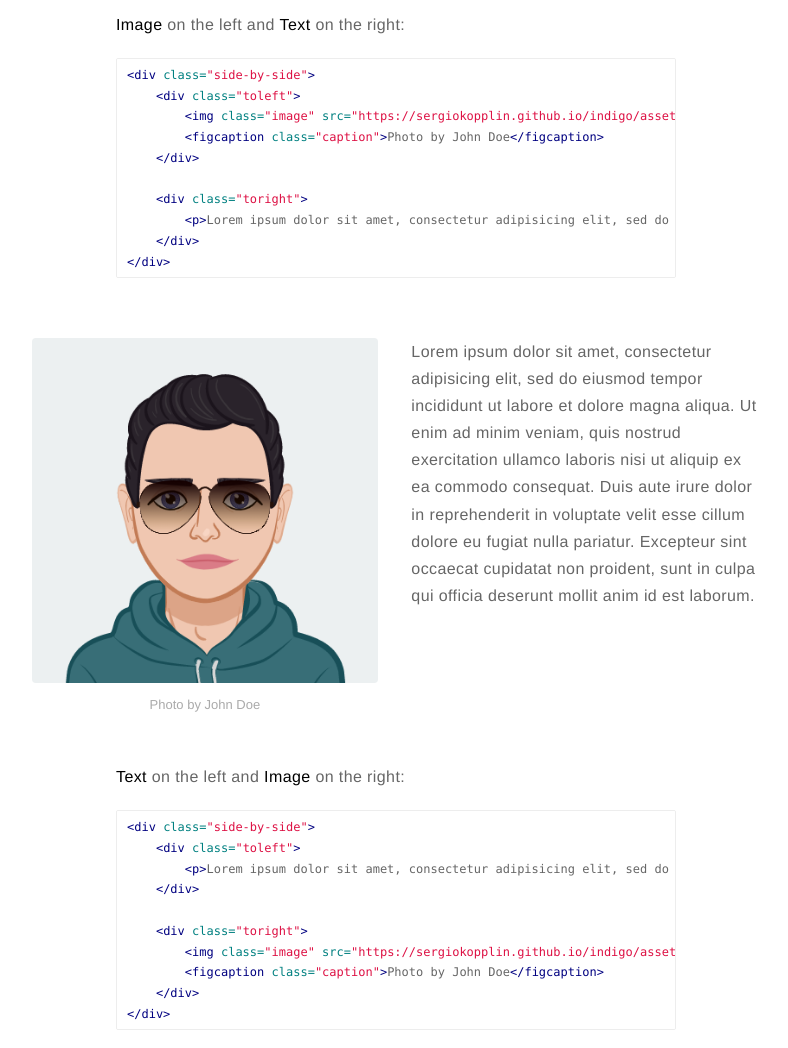
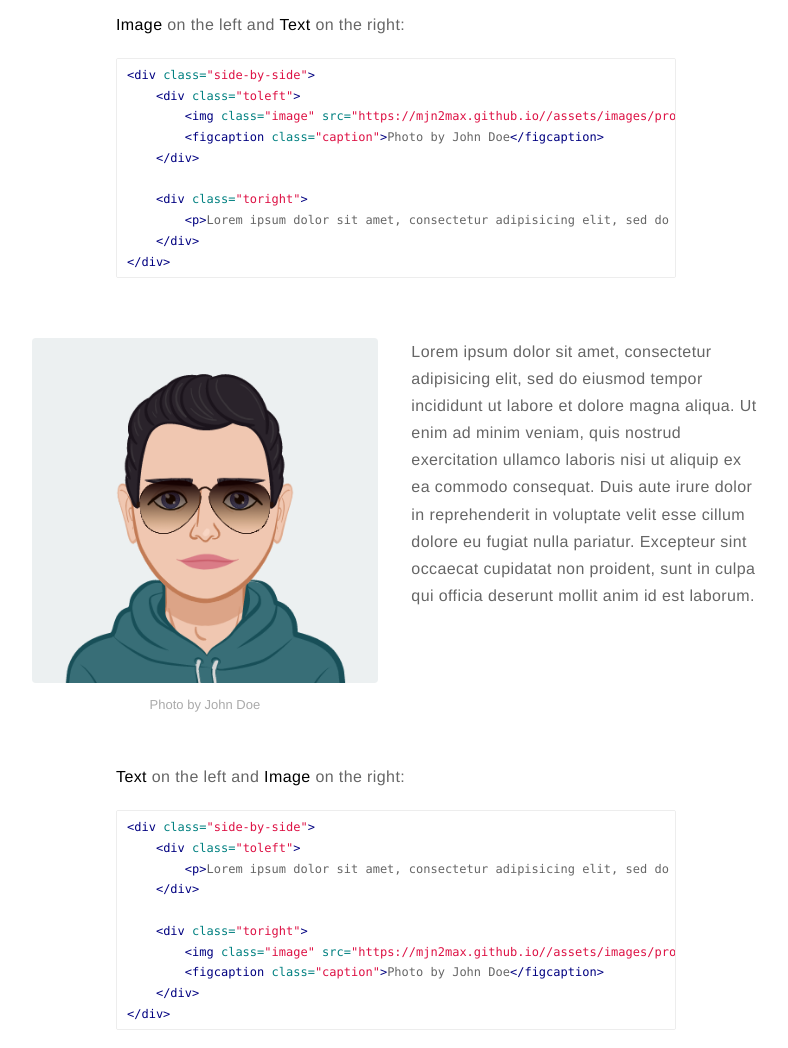
Before and after one commit to mjn2max/mjn2max.github.io, a Jekyll site: the page built from _posts/2015-02-24-markdown-extra-components.markdown, in a window 1280 px wide and 1400 px high, scrolled down 1070 px. Shown: the part 151-1199 px from the top of the window, without its empty margins (244-1032 px from the left). Built offline with Jekyll 4.4.1, drawn with Linux system fonts in a browser that asks for light colours; nearby versions of some CDN libraries; comment, search, counter and statistics services are not loaded; some of the changed lines change nothing that is shown.

Commit message:
Update url

```diff
--- a/_config.yml
+++ b/_config.yml
@@ -16,11 +16,11 @@ dark-theme: auto
 
 # If you want to include your resume, set to true
 # and specify source (external or local).
-resume: true
-resume-external: true
+resume: false
+resume-external: false
 resume-url: https://google.com/?q=my+resume
 
-url: https://sergiokopplin.github.io/indigo
+url: https://mjn2max.github.io/
 # your url: https://USERNAME.github.io
 
 permalink: /:title/
```
Also changed, not shown: 1 other file.
